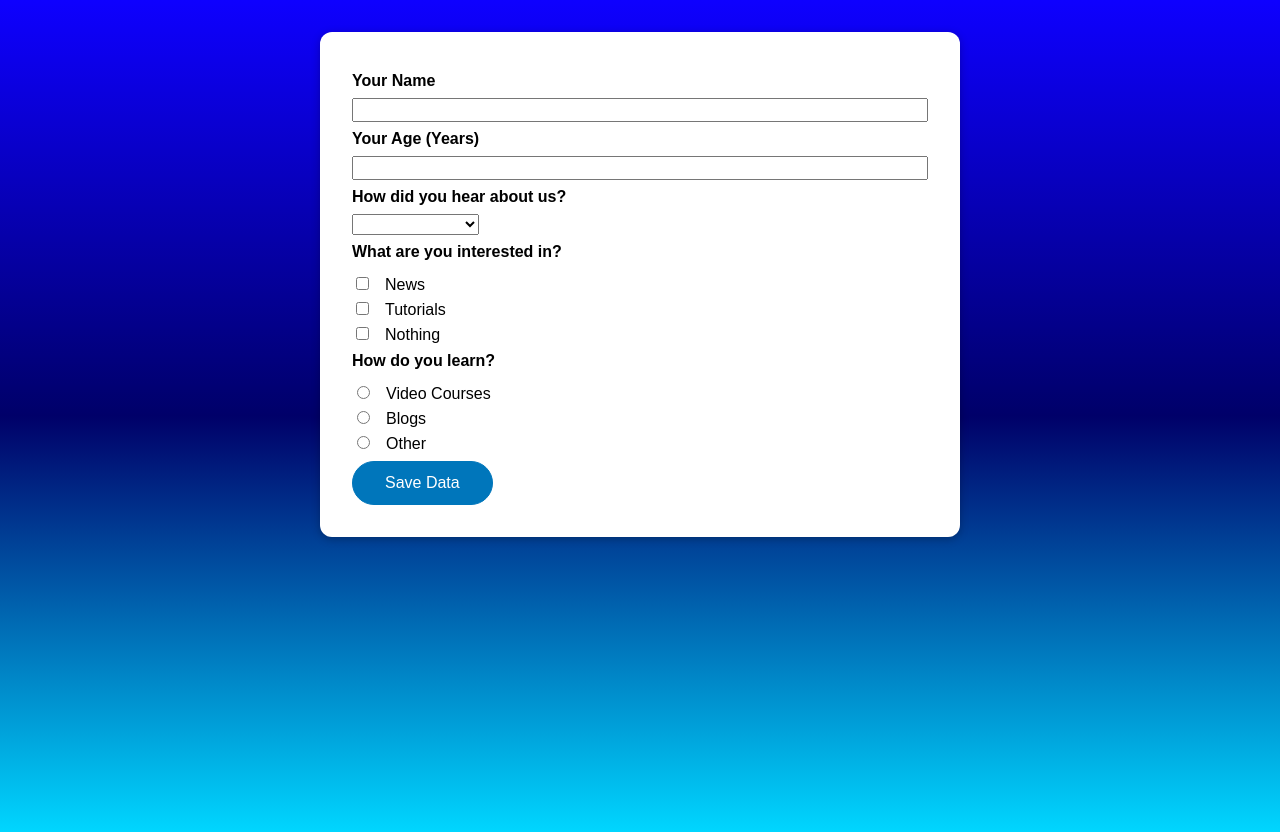
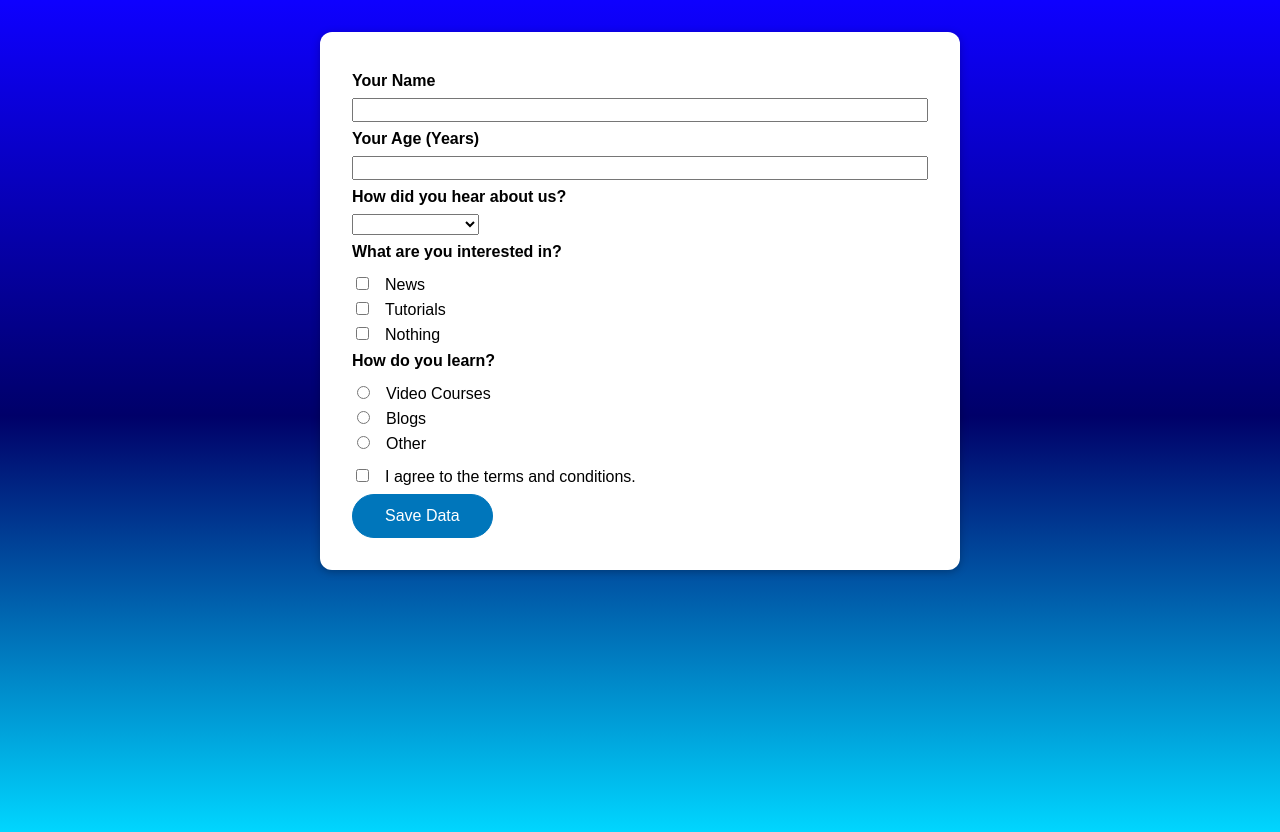
Before and after one commit to edgHD/forms-01, a Vue app: page / in a window 1280 px wide. Built offline with nearby package versions, Linux system fonts and the light colour scheme; the HTML template or start-up script is replaced by a standard one.

Commit message:
Worked with checkboxes, radios and terms inputs.

```diff
--- a/src/components/TheForm.vue
+++ b/src/components/TheForm.vue
@@ -19,32 +19,36 @@
     <div class="form-control">
       <h2>What are you interested in?</h2>
       <div>
-        <input id="interest-news" name="interest" type="checkbox" />
+        <input id="interest-news" name="interest" type="checkbox" value="news" v-model="formData.interest" />
         <label for="interest-news">News</label>
       </div>
       <div>
-        <input id="interest-tutorials" name="interest" type="checkbox" />
+        <input id="interest-tutorials" name="interest" type="checkbox" value="tutorials" v-model="formData.interest" />
         <label for="interest-tutorials">Tutorials</label>
       </div>
       <div>
-        <input id="interest-nothing" name="interest" type="checkbox" />
+        <input id="interest-nothing" name="interest" type="checkbox" value="nothing" v-model="formData.interest" />
         <label for="interest-nothing">Nothing</label>
       </div>
     </div>
     <div class="form-control">
       <h2>How do you learn?</h2>
       <div>
-        <input id="how-video" name="how" type="radio" />
+        <input id="how-video" name="how" type="radio" value="video" v-model="formData.how" />
         <label for="how-video">Video Courses</label>
       </div>
       <div>
-        <input id="how-blogs" name="how" type="radio" />
+        <input id="how-blogs" name="how" type="radio" value="blogs" v-model="formData.how" />
         <label for="how-blogs">Blogs</label>
       </div>
       <div>
-        <input id="how-other" name="how" type="radio" />
+        <input id="how-other" name="how" type="radio" value="other" v-model="formData.how" />
         <label for="how-other">Other</label>
       </div>
+    </div>
+    <div class="form-control">
+      <input type="checkbox" id="confirm-terms" name="confirm-terms" v-model="confirm" />
+      <label for="confirm-terms">I agree to the terms and conditions.</label>
     </div>
     <div>
       <button>Save Data</button>
@@ -62,7 +66,8 @@ export default {
         referrer: '',
         interest: [],
         how: ''
-      }
+      },
+      confirm: false,
     };
   },
   methods: {
@@ -70,9 +75,15 @@ export default {
       console.log('Name: ' + this.formData.userName);
       console.log('Age: ' + this.formData.age);
       console.log('Referrer: ' + this.formData.referrer);
+      console.log('Interest: ' + this.formData.interest);
+      console.log('How: ' + this.formData.how);
+      console.log('Terms confirmed: ' + this.confirm);
       this.formData.userName = '';
       this.formData.age = null;
       this.formData.referrer = '';
+      this.formData.interest = [];
+      this.formData.how = '';
+      this.confirm = false;
     }
   }
 }
```
